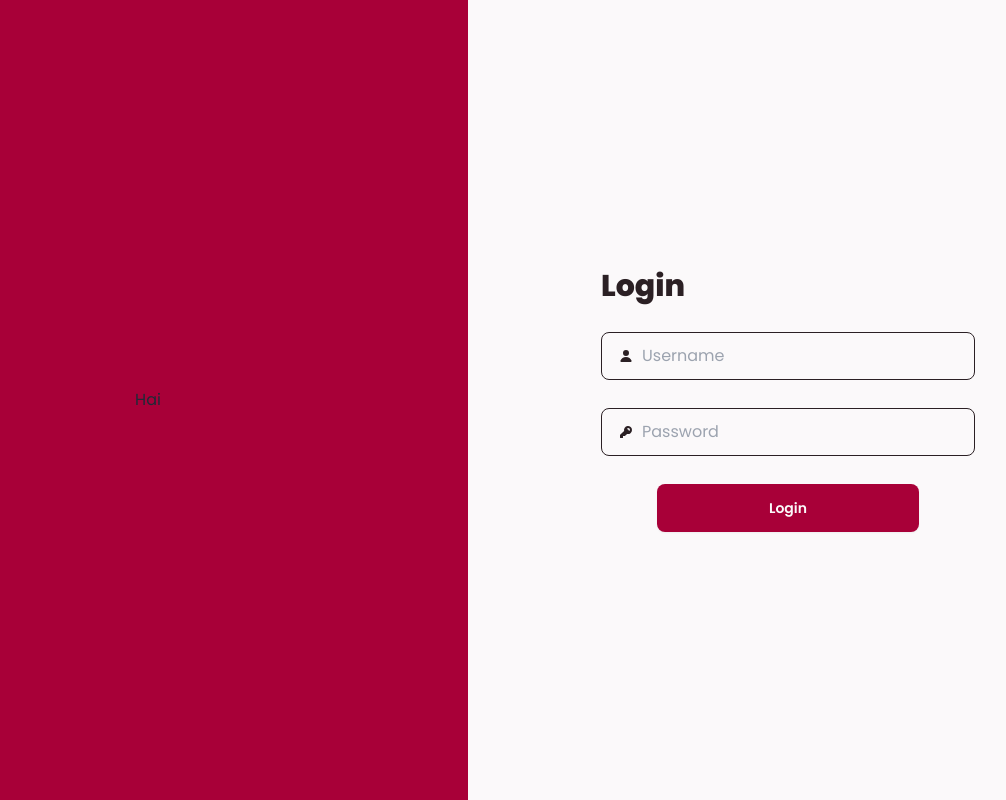
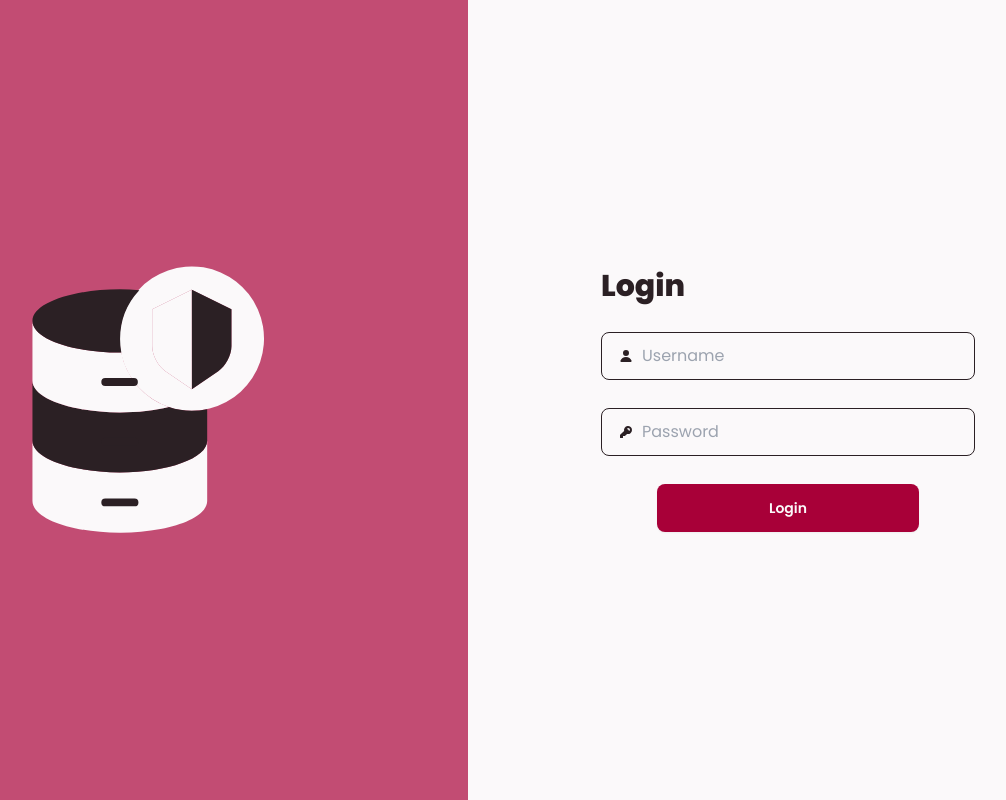
Before and after one commit to zumarnf/website_spm_project, a React (Vite) app: page / in a window 1280 px wide. Shown: the whole page, without its empty margins (172-1178 px from the left). Built offline with nearby package versions, Linux system fonts and the light colour scheme.

Commit message:
uilogindone

```diff
--- a/src/components/BtnLogin.jsx
+++ b/src/components/BtnLogin.jsx
@@ -1,9 +1,19 @@
 import React from "react";
+import { useNavigate } from "react-router-dom";
 
 const BtnLogin = () => {
+  const navigate = useNavigate();
+
+  const handleLogin = () => {
+    navigate("/home");
+  };
+
   return (
     <>
-      <button className="btn bg-rdprmy text-whtprmy border-none px-28">
+      <button
+        className="btn bg-rdprmy text-whtprmy border-none px-28"
+        onClick={handleLogin}
+      >
         Login
       </button>
     </>
--- /dev/null
+++ b/src/components/LogoLogin.jsx
@@ -0,0 +1,12 @@
+import React from "react";
+import logo from "../assets/shield-database.svg"; // Arahkan ke lokasi file SVG
+
+const LogoLogin = () => {
+  return (
+    <div>
+      <img src={logo} alt="Login Logo" className="h-50 w-50" />
+    </div>
+  );
+};
+
+export default LogoLogin;
--- /dev/null
+++ b/src/components/SidebarMen.jsx
@@ -0,0 +1,7 @@
+import React from "react";
+
+const SidebarMen = () => {
+  return <div>SidebarMen</div>;
+};
+
+export default SidebarMen;
--- /dev/null
+++ b/src/pages/HomeMenu.jsx
@@ -0,0 +1,16 @@
+import React from "react";
+
+const HomeMenu = () => {
+  return (
+    <>
+      <div className="flex flex-row w-screen h-screen bg-whtprmy">
+        <div className="basis-1/4 bg-opacity-70 flex justify-center items-center">
+          HomeMenu
+        </div>
+        <div className="basis-3/4"></div>
+      </div>
+    </>
+  );
+};
+
+export default HomeMenu;
--- a/src/pages/LoginPage.jsx
+++ b/src/pages/LoginPage.jsx
@@ -1,11 +1,12 @@
 import React from "react";
 import FormLogin from "../components/FormLogin";
+import LogoLogin from "../components/LogoLogin";
 
 const LoginPage = () => {
   return (
     <div className="flex flex-row w-screen h-screen">
-      <div className="basis-1/2 bg-rdprmy flex justify-center items-center">
-        Hai
+      <div className="basis-1/2 bg-rdprmy bg-opacity-70 flex justify-center items-center">
+        <LogoLogin />
       </div>
       <div className="basis-1/2 bg-whtprmy flex justify-center items-center">
         <FormLogin />
--- a/src/routers/index.jsx
+++ b/src/routers/index.jsx
@@ -1,9 +1,14 @@
 import { createBrowserRouter } from "react-router-dom";
 import LoginPage from "../pages/LoginPage";
+import HomeMenu from "../pages/HomeMenu";
 
 export const router = createBrowserRouter([
   {
     path: "/",
     element: <LoginPage />,
   },
+  {
+    path: "/home",
+    element: <HomeMenu />,
+  },
 ]);
```
Also changed, not shown: src/assets/shield-database.svg (added).
